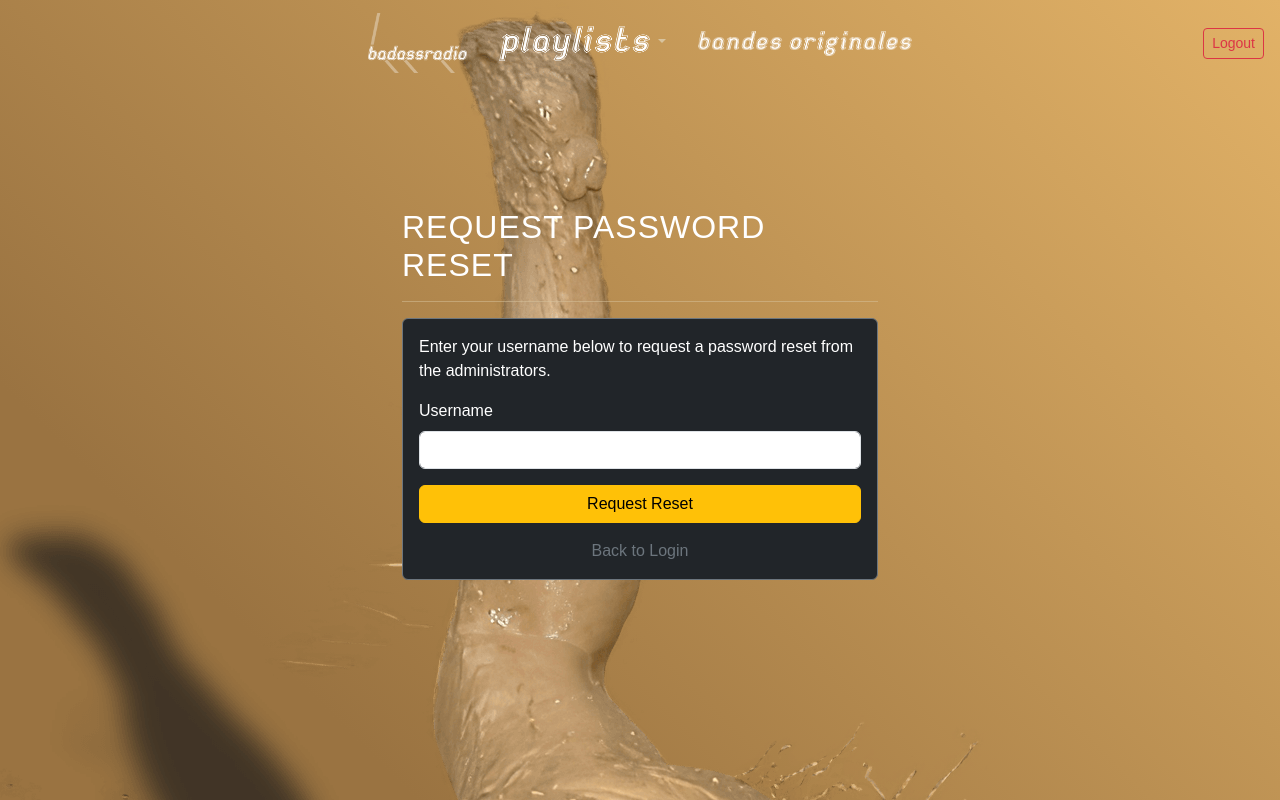
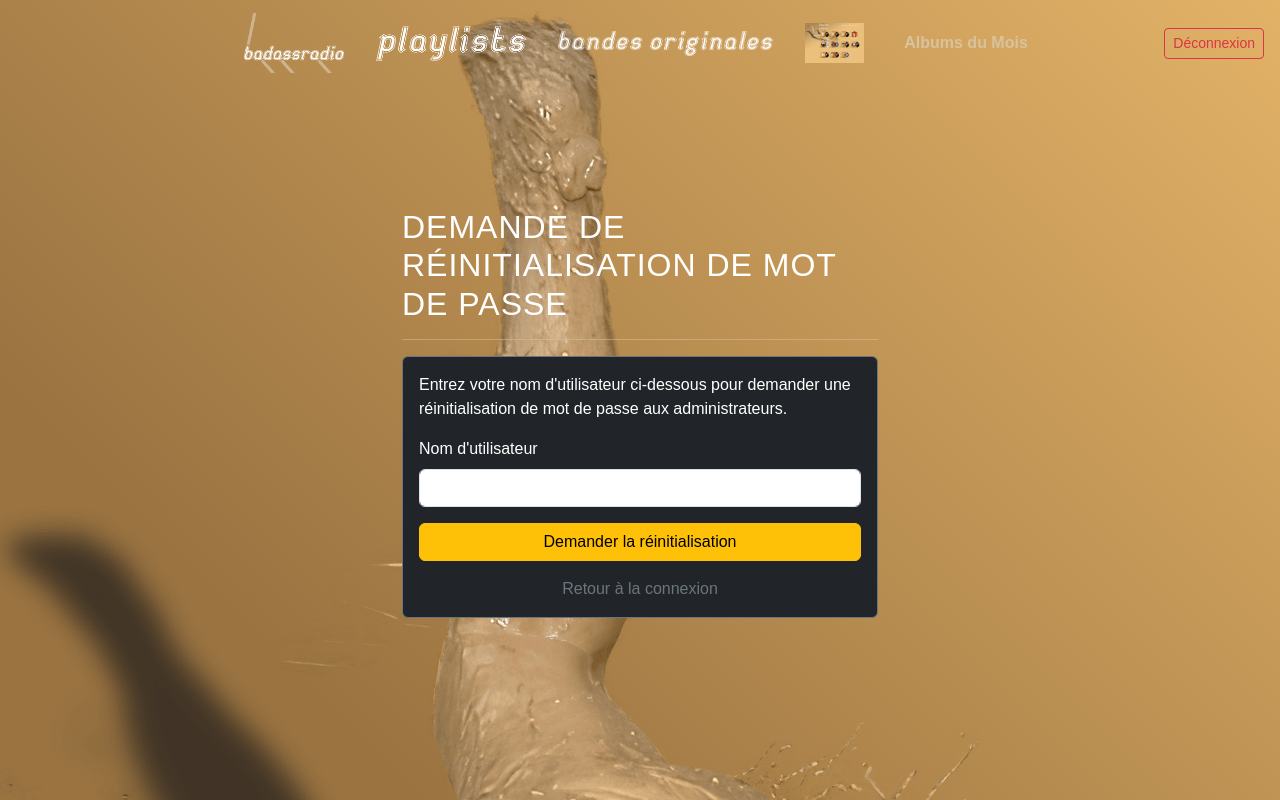
Before and after one commit to TomDouaud/testTom, a Django app: page /reset-request/ in a window 1280 px wide. Run offline with Django 5.2, Linux system fonts and the light colour scheme; tables that the repository leaves empty hold one stand-in row (values such as "Sample post").

Commit message:
Refactor to match BadassRadio v1 requirements and fix navigation
- Added `album_list` navigation link back to the main navbar so users can browse previous albums.
- Removed password complexity validators to support simple admin-created accounts.
- Set language code to 'fr' for proper Django text translations.
- Added `AlbumPhoto` model and linked it as an inline in admin to support the 'at home' album photo gallery.
- Refactored `Playlist` types to support `playlist`, `bande_originale`, and `mixtape` constraints.
- Updated the audio player template to embed the slideshow in the player cover area and widen it to a 16:9 ratio.
- Translated standard English UI copy to French across all templates and models.
- Added a `.gitignore` to prevent committing SQLite databases and log files.

Co-authored-by: TomDouaud <124200637+TomDouaud@users.noreply.github.com>

```diff
--- a/blog/views.py
+++ b/blog/views.py
@@ -48,7 +48,7 @@ def download_album_zip(request, pk):
     return response
 
 @login_required
-def playlist_list(request, playlist_type='basic'):
+def playlist_list(request, playlist_type='playlist'):
     playlists = Playlist.objects.filter(playlist_type=playlist_type)
     return render(request, 'blog/playlist_list.html', {
         'playlists': playlists,
@@ -59,7 +59,7 @@ def playlist_list(request, playlist_type='basic'):
 def playlist_detail(request, pk):
     playlist = get_object_or_404(Playlist, pk=pk)
     tracks = playlist.tracks.all()
-    movie_images = playlist.movie_images.all() if playlist.playlist_type == 'movie' else []
+    movie_images = playlist.movie_images.all() if playlist.playlist_type == 'bande_originale' else []
 
     return render(request, 'blog/playlist_detail.html', {
         'playlist': playlist,
@@ -73,8 +73,8 @@ def password_reset_request(request):
         user = User.objects.filter(username=username).first()
         if user:
             PasswordResetRequest.objects.create(user=user)
-            messages.success(request, 'Password reset request sent to admins.')
+            messages.success(request, 'Demande de réinitialisation de mot de passe envoyée aux administrateurs.')
         else:
-            messages.error(request, 'User not found.')
+            messages.error(request, 'Utilisateur introuvable.')
         return redirect('login')
     return render(request, 'blog/password_reset_request.html')
--- a/templates/blog/album_list.html
+++ b/templates/blog/album_list.html
@@ -2,7 +2,7 @@
 
 {% block content %}
 <div class="container mt-5">
-    <h2>Albums of the Month</h2>
+    <h2>Albums du mois</h2>
     <hr class="border-secondary">
     <div class="row row-cols-1 row-cols-md-3 g-4 mt-3">
         {% for album in albums %}
@@ -22,7 +22,7 @@
             </div>
         </div>
         {% empty %}
-        <p>No albums available.</p>
+        <p>Aucun album disponible.</p>
         {% endfor %}
     </div>
 </div>
--- a/templates/blog/base.html
+++ b/templates/blog/base.html
@@ -57,28 +57,30 @@
             </button>
             <div class="collapse navbar-collapse" id="navbarCollapse" style="flex-grow: 0;">
                 <ul class="navbar-nav mb-2 mb-md-0 d-flex align-items-center">
-                    <li class="nav-item dropdown mx-3">
-                        <a class="nav-link dropdown-toggle p-0" href="#" id="playlistsDropdown" role="button" data-bs-toggle="dropdown" aria-expanded="false" style="border: none; background: none;">
+                    <li class="nav-item mx-3">
+                        <a class="nav-link p-0" href="{% url 'playlist_list' 'playlist' %}" style="border: none; background: none;">
                             <img src="{% static 'img/Playlists.png' %}" alt="Playlists" class="nav-image-link" style="height: 35px;">
                         </a>
-                        <ul class="dropdown-menu dropdown-menu-dark" aria-labelledby="playlistsDropdown" style="background-color: rgba(0,0,0,0.8);">
-                            <li><a class="dropdown-item" href="{% url 'playlist_list' 'basic' %}">Classiques</a></li>
-                            <li><a class="dropdown-item" href="{% url 'playlist_list' 'movie' %}">Musiques de Films</a></li>
-                            <li><hr class="dropdown-divider"></li>
-                            <li><a class="dropdown-item" href="{% url 'album_list' %}">Albums du Mois</a></li>
-                        </ul>
                     </li>
                     <li class="nav-item mx-3">
-                         <a class="nav-link p-0" href="{% url 'playlist_list' 'movie' %}" style="border: none; background: none;">
+                         <a class="nav-link p-0" href="{% url 'playlist_list' 'bande_originale' %}" style="border: none; background: none;">
                             <img src="{% static 'img/BO.png' %}" alt="Bandes Originales" class="nav-image-link" style="height: 25px;">
                         </a>
+                    </li>
+                    <li class="nav-item mx-3">
+                         <a class="nav-link p-0" href="{% url 'playlist_list' 'mixtape' %}" style="border: none; background: none;">
+                            <img src="{% static 'img/image_2026-03-14_014742672.png' %}" alt="Surprises" class="nav-image-link" style="height: 40px;">
+                        </a>
+                    </li>
+                    <li class="nav-item mx-3 d-flex align-items-center">
+                         <a class="nav-link" href="{% url 'album_list' %}">Albums du Mois</a>
                     </li>
                 </ul>
             </div>
             <div class="d-flex" style="position: absolute; right: 1rem;">
                 <form action="{% url 'logout' %}" method="post" class="d-inline">
                     {% csrf_token %}
-                    <button type="submit" class="btn btn-sm btn-outline-danger">Logout</button>
+                    <button type="submit" class="btn btn-sm btn-outline-danger">Déconnexion</button>
                 </form>
             </div>
         </div>
--- a/templates/blog/login.html
+++ b/templates/blog/login.html
@@ -16,10 +16,10 @@
         <form method="post">
             {% csrf_token %}
             {{ form.as_p }}
-            <button type="submit" class="btn btn-primary w-100">Login</button>
+            <button type="submit" class="btn btn-primary w-100">Connexion</button>
         </form>
         <div class="mt-3 text-center">
-            <a href="{% url 'password_reset_request' %}">Forgot Password?</a>
+            <a href="{% url 'password_reset_request' %}">Mot de passe oublié ?</a>
         </div>
     </div>
 </body>
--- a/templates/blog/password_reset_request.html
+++ b/templates/blog/password_reset_request.html
@@ -2,7 +2,7 @@
 
 {% block content %}
 <div class="container mt-5" style="max-width: 500px;">
-    <h2>Request Password Reset</h2>
+    <h2>Demande de réinitialisation de mot de passe</h2>
     <hr class="border-secondary">
 
     {% if messages %}
@@ -16,17 +16,17 @@
 
     <div class="card bg-dark text-white border-secondary">
         <div class="card-body">
-            <p>Enter your username below to request a password reset from the administrators.</p>
+            <p>Entrez votre nom d'utilisateur ci-dessous pour demander une réinitialisation de mot de passe aux administrateurs.</p>
             <form method="post">
                 {% csrf_token %}
                 <div class="mb-3">
-                    <label for="username" class="form-label">Username</label>
+                    <label for="username" class="form-label">Nom d'utilisateur</label>
                     <input type="text" class="form-control" id="username" name="username" required>
                 </div>
-                <button type="submit" class="btn btn-warning w-100">Request Reset</button>
+                <button type="submit" class="btn btn-warning w-100">Demander la réinitialisation</button>
             </form>
             <div class="mt-3 text-center">
-                <a href="{% url 'login' %}" class="text-secondary text-decoration-none">Back to Login</a>
+                <a href="{% url 'login' %}" class="text-secondary text-decoration-none">Retour à la connexion</a>
             </div>
         </div>
     </div>
```
Also changed, not shown: badassradio/settings.py (+2 -15 lines), blog/admin.py (+7 -3 lines), blog/models.py (+23 -11 lines), templates/blog/album_detail.html (+8 -4 lines), templates/blog/home.html (+4 -4 lines), templates/blog/playlist_detail.html (+50 -29 lines), templates/blog/playlist_list.html (+5 -3 lines), blog/migrations/0004_alter_albumofthemonth_month_and_more.py (added), db.sqlite3, 2 other files.
